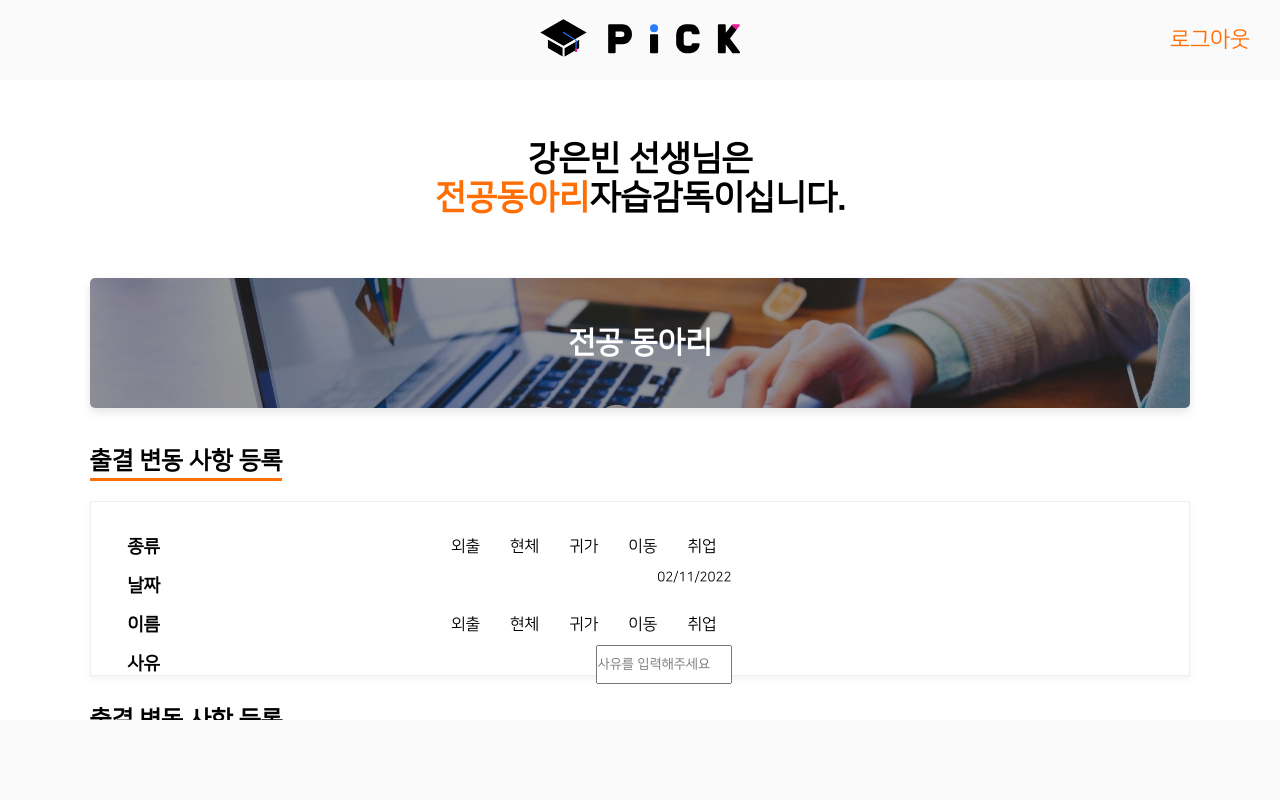
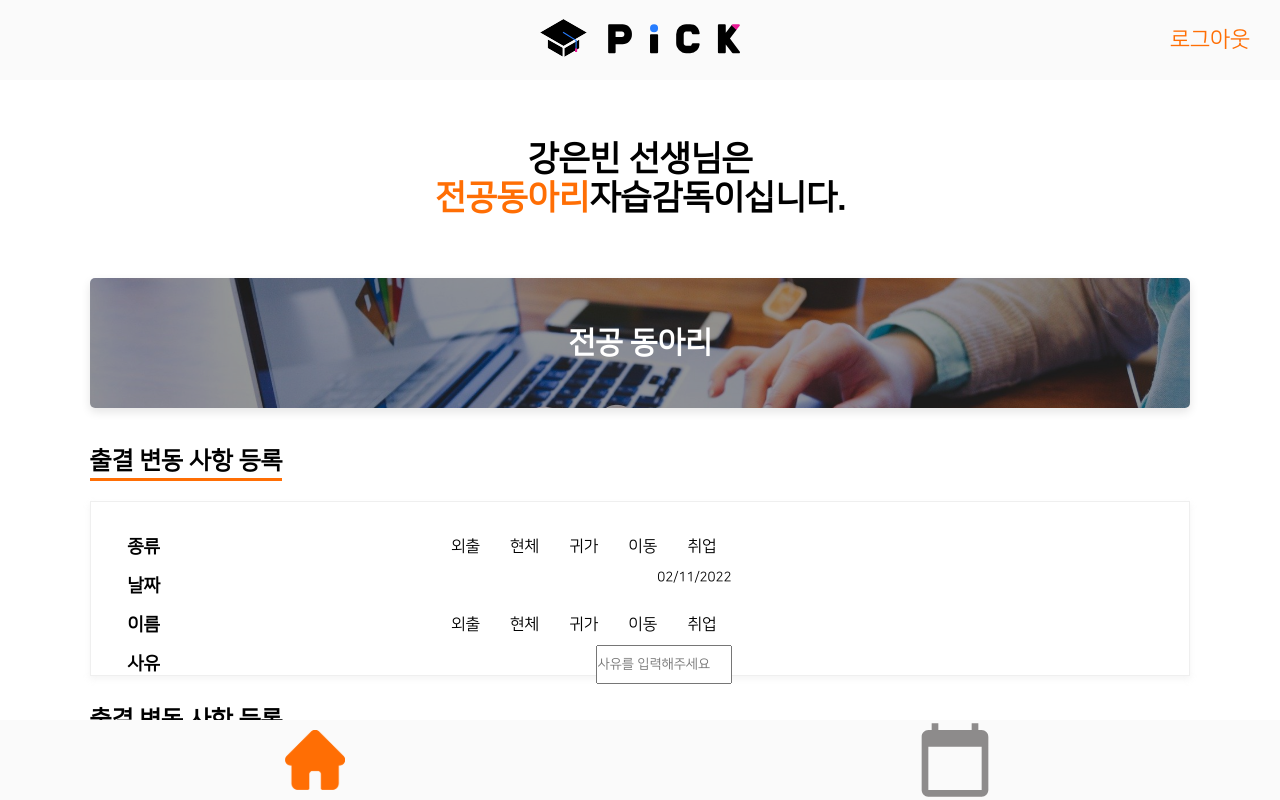
Before and after one commit to DSM-PICK/PICK2021-TABLET-CLIENT, a React (Create React App) app: page / in a window 1280 px wide. Built offline with nearby package versions, Linux system fonts and the light colour scheme.

Commit message:
[MODIFY] 푸터 네비게이션 수정

```diff
--- a/src/components/header/Footer.tsx
+++ b/src/components/header/Footer.tsx
@@ -1,8 +1,14 @@
 import React from "react";
+import { NavCalendarIcon, NavHomeIcon } from "../../utils/assets";
 import * as S from "./style";
 
 const Footer = () => {
-  return <S.FooterWrapper></S.FooterWrapper>;
+  return (
+    <S.FooterWrapper>
+      <img src={NavHomeIcon} alt="" />
+      <img src={NavCalendarIcon} alt="" />
+    </S.FooterWrapper>
+  );
 };
 
 export default Footer;
--- a/src/components/header/style.ts
+++ b/src/components/header/style.ts
@@ -25,4 +25,7 @@ export const HeaderWrapper = styled.div`
 export const FooterWrapper = styled(HeaderWrapper)`
   position: absolute;
   bottom: 0;
+  display: flex;
+  flex-direction: row;
+  justify-content: space-around;
 `;
```
